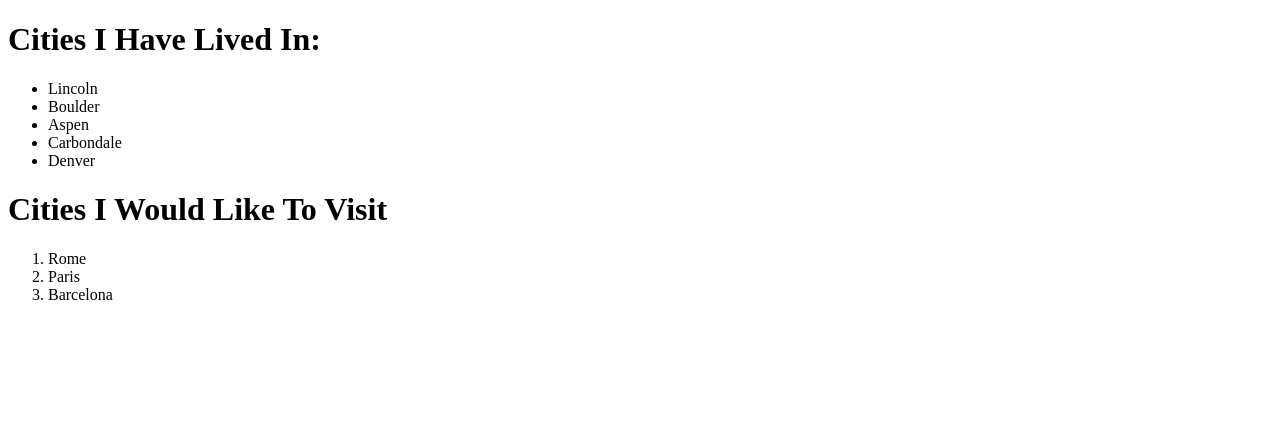
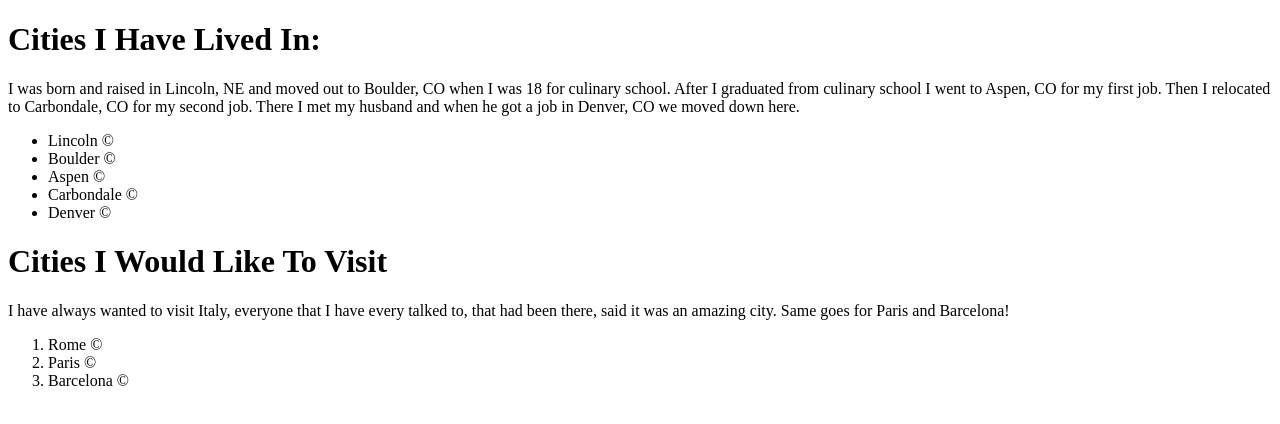
Before and after one commit to jessicaherford/html_exercise, a plain HTML site: page index.html in a window 1280 px wide. Drawn offline with Linux system fonts and the light colour scheme.

Commit message:
added symbols and descriptions

```diff
--- a/index.html
+++ b/index.html
@@ -6,18 +6,20 @@
 </head>
 <body>
   <h1>Cities I Have Lived In:</h1>
+  <p>I was born and raised in Lincoln, NE and moved out to Boulder, CO when I was 18 for culinary school. After I graduated from culinary school I went to Aspen, CO for my first job.  Then I relocated to Carbondale, CO for my second job.  There I met my husband and when he got a job in Denver, CO we moved down here.</p>
 <ul>
-  <li>Lincoln</li>
-  <li>Boulder</li>
-  <li>Aspen</li>
-  <li>Carbondale</li>
-  <li>Denver</li>
+  <li>Lincoln<span> &copy;</span></li>
+  <li>Boulder<span> &copy;</span></li>
+  <li>Aspen<span> &copy;</span></li>
+  <li>Carbondale<span> &copy;</span></li>
+  <li>Denver<span> &copy;</span></li>
 </ul>
 
 <h1> Cities I Would Like To Visit</h1>
+<p>I have always wanted to visit Italy, everyone that I have every talked to, that had been there, said it was an amazing city. Same goes for Paris and Barcelona!</p>
 <ol>
-  <li>Rome</li>
-  <li>Paris</li>
-  <li>Barcelona</li>
+  <li>Rome<span> &copy;</span></li>
+  <li>Paris<span> &copy;</span></li>
+  <li>Barcelona<span> &copy;</span></li>
 </body>
 </html>
```
